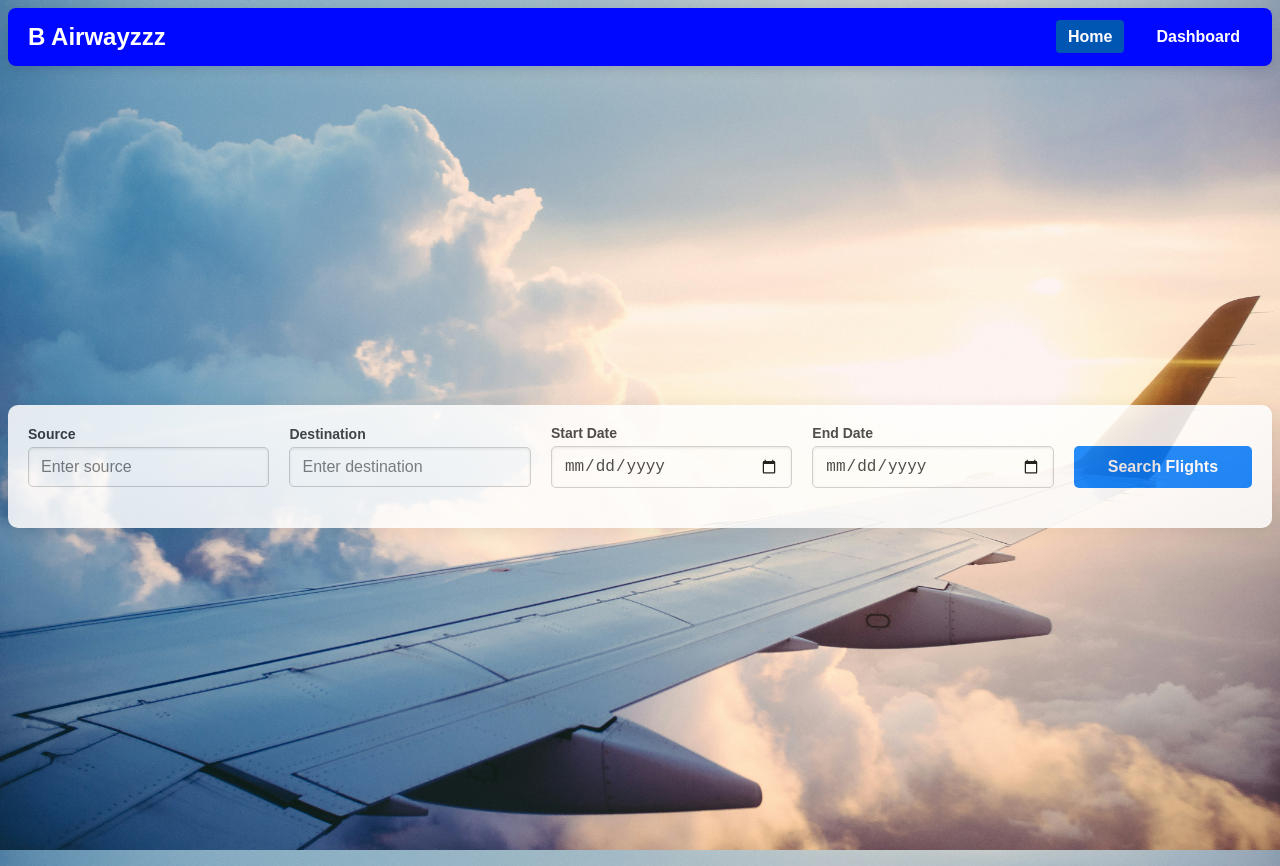
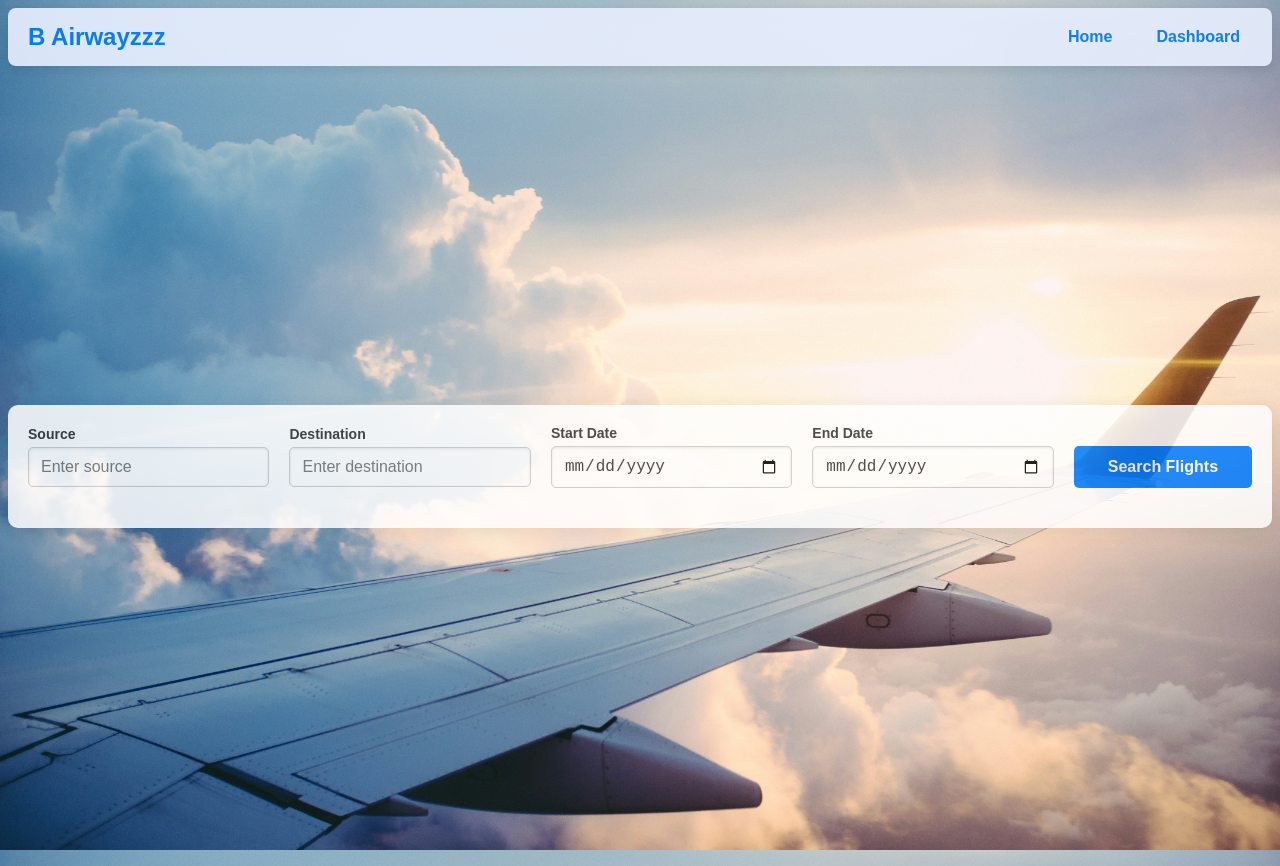
Before and after one commit to Shaveen12/Airline_frontend, an Angular app: page / in a window 1280 px wide. Built offline with nearby package versions, Linux system fonts and the light colour scheme.

Commit message:
UI improvements

```diff
--- a/src/app/home/home.component.css
+++ b/src/app/home/home.component.css
@@ -26,7 +26,7 @@
 form {
   width: 100%;
   display: flex;
-  flex-wrap: ; /* Allow wrapping of elements */
+  /*flex-wrap: ; /* Allow wrapping of elements */
   gap: 20px; /* Space between form elements */
   justify-content: center; /* Center elements horizontally */
   align-items: center; /* Center elements vertically */
--- a/src/app/navbar/navbar.component.css
+++ b/src/app/navbar/navbar.component.css
@@ -1,9 +1,10 @@
 /* Navbar Container */
 .navbar {
-  background-color: #0008ff;
+  background-color: #E8EFFF;
   padding: 15px 20px;
   box-shadow: 0 4px 12px rgba(0, 0, 0, 0.1);
   border-radius: 8px;
+  opacity: 0.9;
 }
 
 .navbar-container {
@@ -16,13 +17,13 @@
 .navbar-brand {
   font-size: 24px;
   font-weight: 700;
-  color: #ffffff;
+  color: #007AF6;
   text-decoration: none;
   transition: color 0.3s ease;
 }
 
 .navbar-brand:hover {
-  color: #dddddd;
+  color: #007AF6;
 }
 
 /* Navbar Navigation */
@@ -39,7 +40,7 @@
 
 .nav-link {
   font-size: 16px;
-  color: #ffffff;
+  color: #007AF6;
   text-decoration: none;
   font-weight: 600;
   padding: 8px 12px;
@@ -53,10 +54,10 @@
 }
 
 /* Active Link Styling */
-.active {
+/* .active {
   background-color: #0056b3;
   color: #ffffff;
-}
+} */
 
 /* Responsive Design */
 @media (max-width: 600px) {
```
